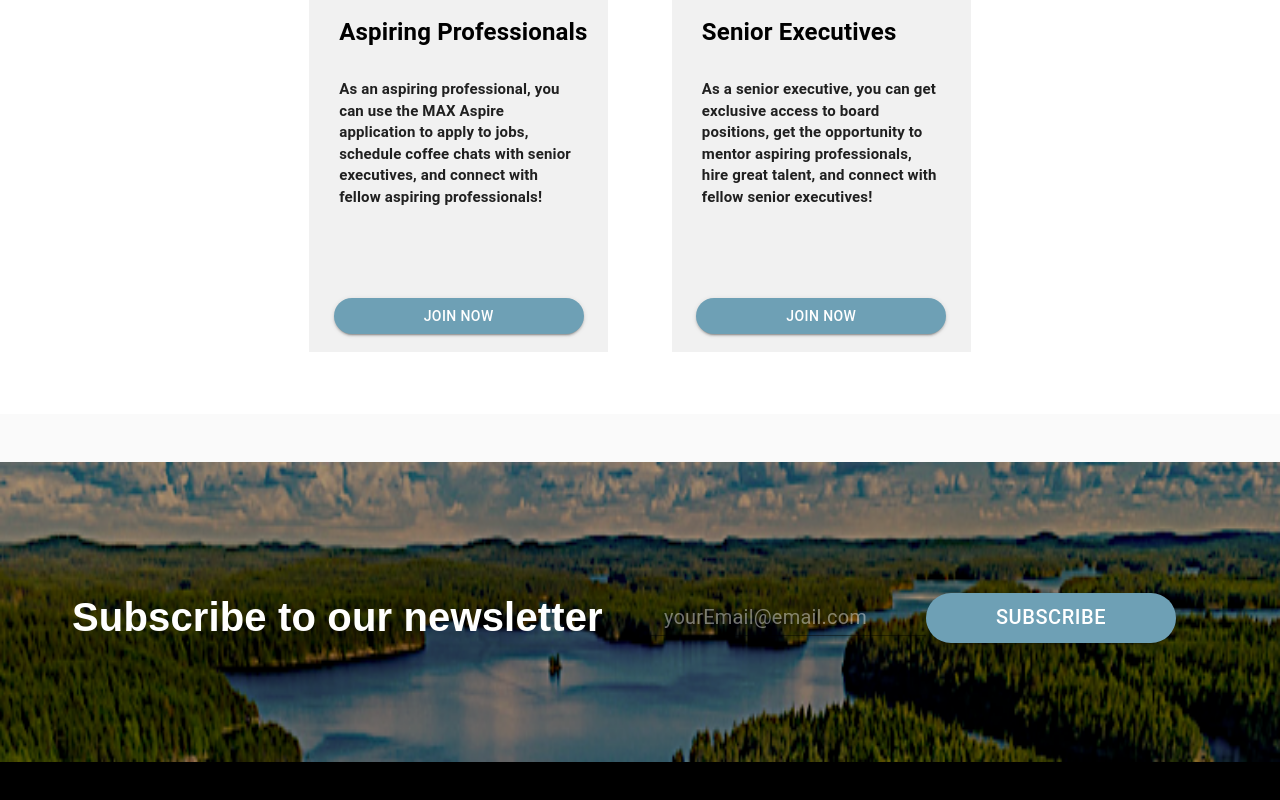
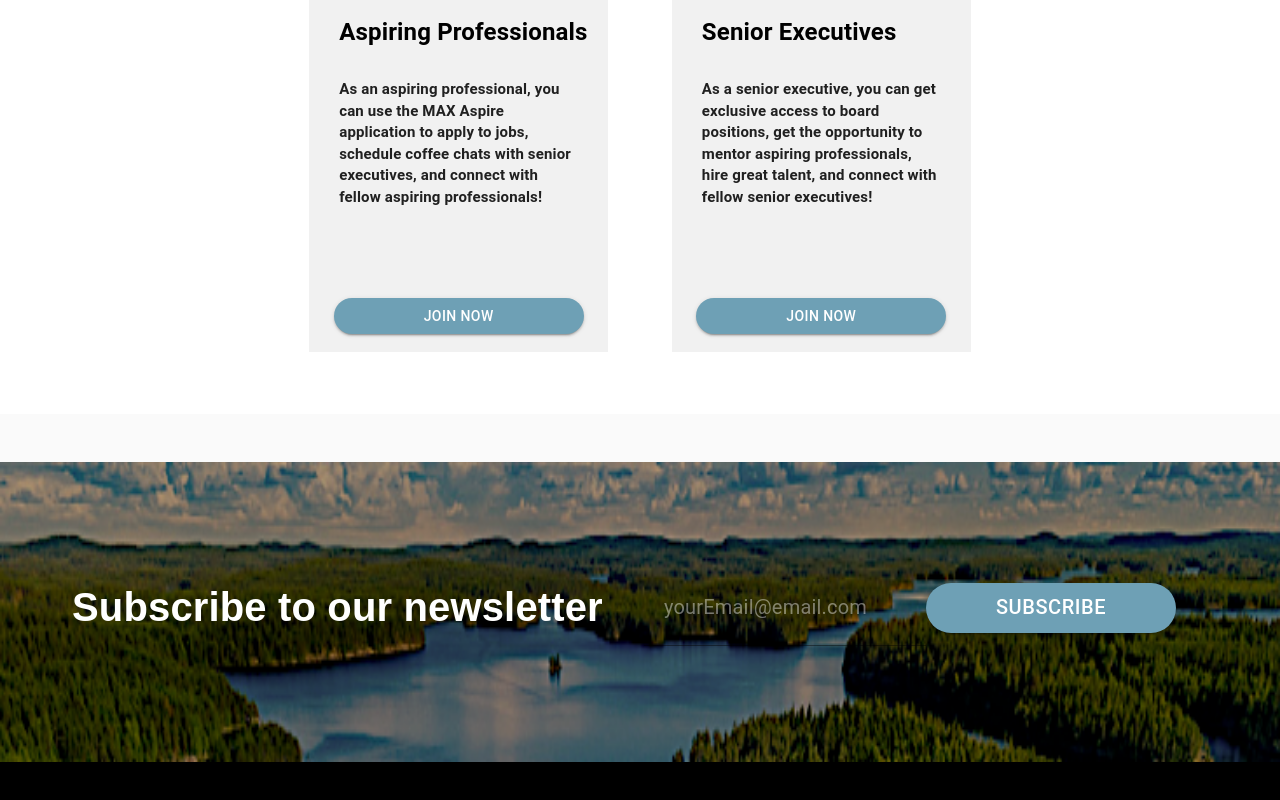
Before and after one commit to maxgala/aspire-frontend, a React (Create React App) app: page / in a window 1280 px wide. Shown: the part 2425-3225 px from the top of the page. Built offline with nearby package versions, Linux system fonts and the light colour scheme.

Commit message:
Fixed styling.

```diff
--- a/src/Components/LandingPage/Footer.js
+++ b/src/Components/LandingPage/Footer.js
@@ -53,8 +53,7 @@ const useStyles = makeStyles(theme => ({
   input: {
     color: 'white',
     fontSize: '20px',
-    paddingLeft: '20px',
-    paddingRight: '20px',
+    padding: '20px',
     width: '100%'
   }
 }));
```
